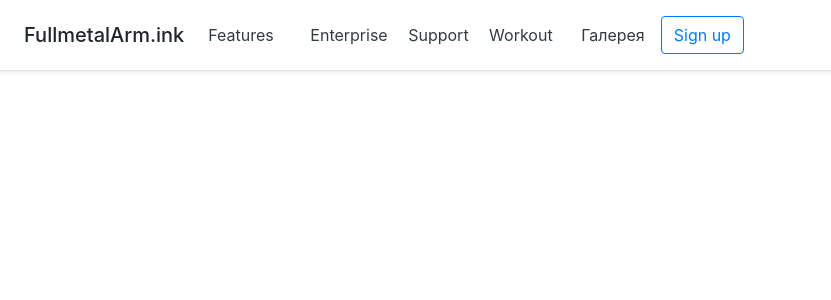
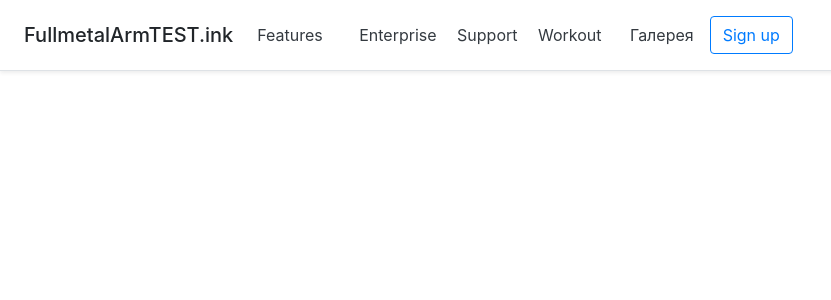
Before and after one commit to pavelmetalarm/django_project, a Django app: page / in a window 1280 px wide. Shown: the top 300 px of the page, without its empty margins (0-831 px from the left). Run offline with Django 3.2, Linux system fonts and the light colour scheme; some libraries are stand-ins or nearby versions.

Commit message:
Update base.html
TEST crontab

```diff
--- a/devopspro24_site/main/templates/main/base.html
+++ b/devopspro24_site/main/templates/main/base.html
@@ -10,7 +10,7 @@
 </head>
 <body>
 <header class="d-flex flex-column flex-md-row align-items-center p-3 px-md-4 mb-3 bg-white border-bottom shadow-sm">
-  <p class="h5 my-0 me-md-auto fw-normal">FullmetalArm.ink</p>
+  <p class="h5 my-0 me-md-auto fw-normal">FullmetalArmTEST.ink</p>
   <nav class="my-2 my-md-0 me-md-3">
     <a class="p-4 text-dark" href="#">Features</a>
     <a class="p-2 text-dark" href="#">Enterprise</a>
```
